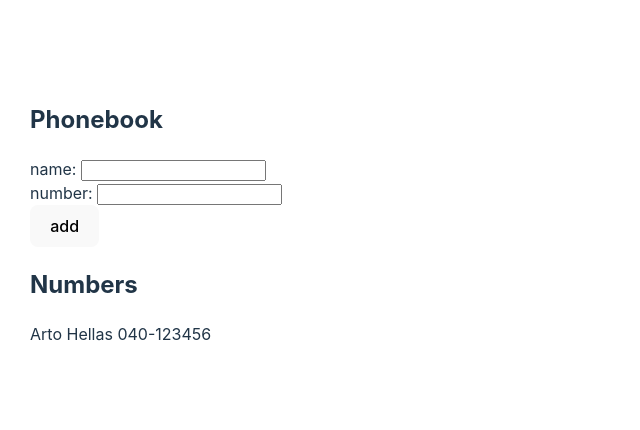
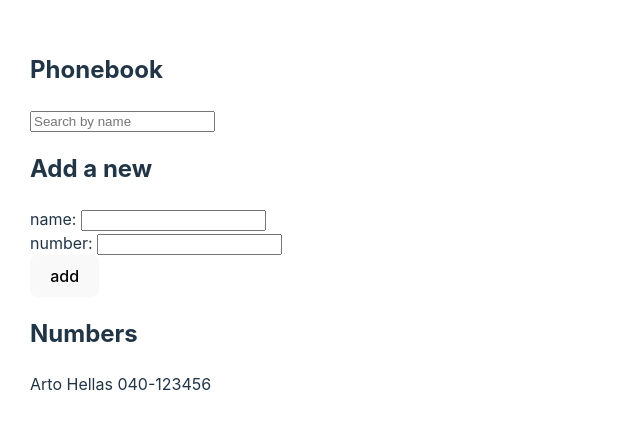
Before and after one commit to CuriousGeorg1/Phonebook, a React (Vite) app: page / in a window 1280 px wide. Shown: the part 178-608 px from the top of the page, without its empty margins (0-640 px from the left). Built offline with nearby package versions, Linux system fonts and the light colour scheme.

Commit message:
Search function

```diff
--- a/src/App.jsx
+++ b/src/App.jsx
@@ -1,5 +1,6 @@
 import { useState } from "react";
-import { Person } from "./components/Person";
+import { Person, AddPerson } from "./components/Person";
+import { Search } from "./components/Search";
 
 const App = () => {
   const [persons, setPersons] = useState([
@@ -7,6 +8,7 @@ const App = () => {
   ]);
   const [newName, setNewName] = useState("");
   const [newNumber, setNewNumber] = useState("");
+  const [searchTerm, setSearchTerm] = useState("");
 
   const handleNewName = (event) => {
     console.log(event.target.value);
@@ -16,6 +18,10 @@ const App = () => {
   const handleNewNumber = (event) => {
     console.log(event.target.value);
     setNewNumber(event.target.value);
+  };
+
+  const handleSearchTerm = (event) => {
+    setSearchTerm(event.target.value);
   };
 
   const addPerson = (event) => {
@@ -43,22 +49,24 @@ const App = () => {
     }
   };
 
+  const filteredPersons = persons.filter((person) =>
+    person.name.toLowerCase().includes(searchTerm.toLowerCase())
+  );
+
   return (
     <div style={{ paddingLeft: "30px" }}>
       <h2>Phonebook</h2>
-      <form onSubmit={addPerson}>
-        <div>
-          name: <input value={newName} onChange={handleNewName} />
-        </div>
-        <div>
-          number: <input value={newNumber} onChange={handleNewNumber} />
-        </div>
-        <div>
-          <button type="submit">add</button>
-        </div>
-      </form>
+      <Search searchTerm={searchTerm} handleSearchTerm={handleSearchTerm} />
+      <h2>Add a new</h2>
+      <AddPerson
+        newName={newName}
+        handleNewName={handleNewName}
+        newNumber={newNumber}
+        handleNewNumber={handleNewNumber}
+        addPerson={addPerson}
+      />
       <h2>Numbers</h2>
-      <Person persons={persons} />
+      <Person persons={filteredPersons} />
     </div>
   );
 };
--- a/src/components/Person.jsx
+++ b/src/components/Person.jsx
@@ -20,4 +20,24 @@ const Card = ({ name, number }) => {
   );
 };
 
-export { Person, Card };
+const AddPerson = ({
+  newName,
+  handleNewName,
+  newNumber,
+  handleNewNumber,
+  addPerson,
+}) => (
+  <form onSubmit={addPerson}>
+    <div>
+      name: <input value={newName} onChange={handleNewName} />
+    </div>
+    <div>
+      number: <input value={newNumber} onChange={handleNewNumber} />
+    </div>
+    <div>
+      <button type="submit">add</button>
+    </div>
+  </form>
+);
+
+export { Person, Card, AddPerson };
--- /dev/null
+++ b/src/components/Search.jsx
@@ -0,0 +1,14 @@
+const Search = ({ searchTerm, handleSearchTerm }) => {
+  return (
+    <div>
+      <input
+        type="text"
+        placeholder="Search by name"
+        value={searchTerm}
+        onChange={handleSearchTerm}
+      />
+    </div>
+  );
+};
+
+export { Search };
```
